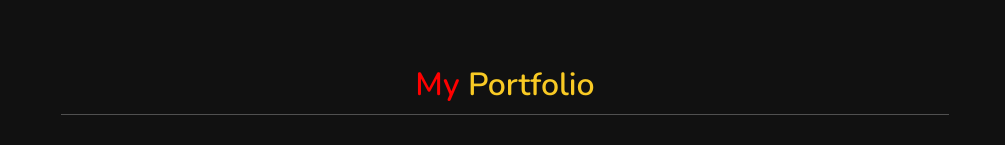
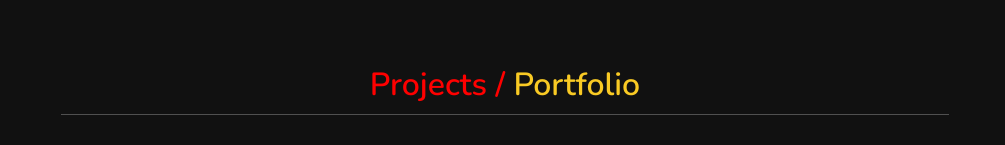
Before and after one commit to Bambam8434/Portfolio-website, a plain HTML site: page index.html in a window 1280 px wide. Shown: the part 2375-2520 px from the top of the page, without its empty margins (275-1280 px from the left). Drawn offline with nearby package versions, Linux system fonts and the light colour scheme.

Commit message:
Update index.html

```diff
--- a/index.html
+++ b/index.html
@@ -190,7 +190,7 @@ header section starts
 
      <section class="portfolio" id="portfolio">
 
-        <h1 class="heading"> My <span>Portfolio</span> </h1>
+        <h1 class="heading"> Projects / <span>Portfolio</span> </h1>
 
         <div class="box-container">
 
```
